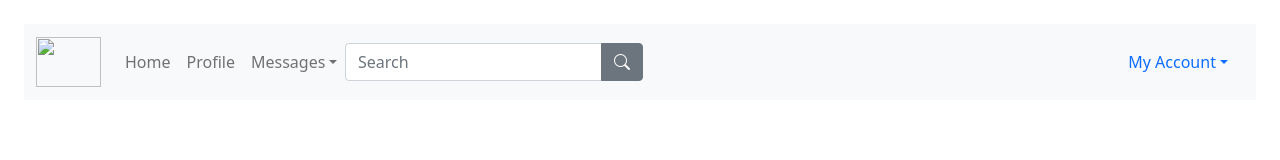
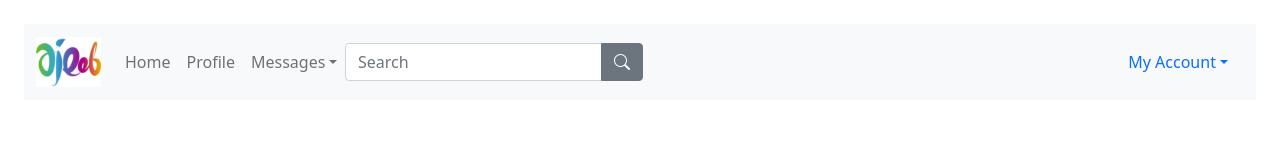
Before and after one commit to srikant20/New-Learner, a plain HTML site: page index.html in a window 1280 px wide. Drawn offline with nearby package versions, Linux system fonts and the light colour scheme.

Commit message:
Update index.html

```diff
--- a/index.html
+++ b/index.html
@@ -17,7 +17,7 @@
 <div class="m-4">
     <nav class="navbar navbar-expand-lg navbar-light bg-light">
         <div class="container-fluid ">
-            <a href="#" class="navbar-brand"><img  src="images/logo.png.png" width="65px" height="50px" alt="" class="animate__animated animate__zoomInDown"></a>
+            <a href="#" class="navbar-brand"><img  src="logo.png.png" width="65px" height="50px" alt="" class="animate__animated animate__zoomInDown"></a>
             <button type="button" class="navbar-toggler" data-bs-toggle="collapse" data-bs-target="#navbarCollapse">
                 <span class="navbar-toggler-icon"></span>
             </button>
```
